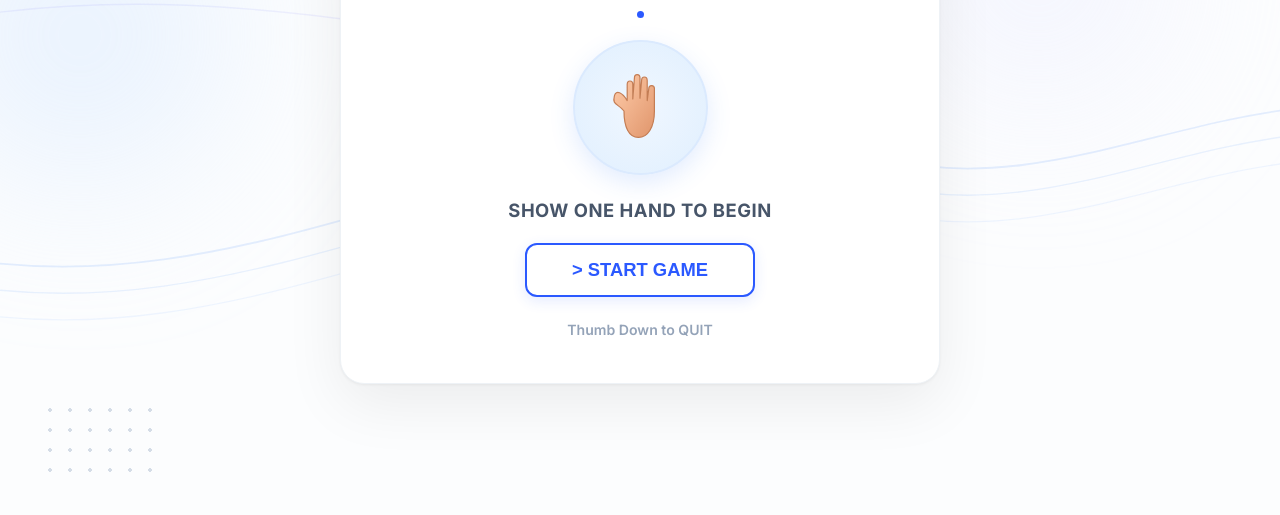
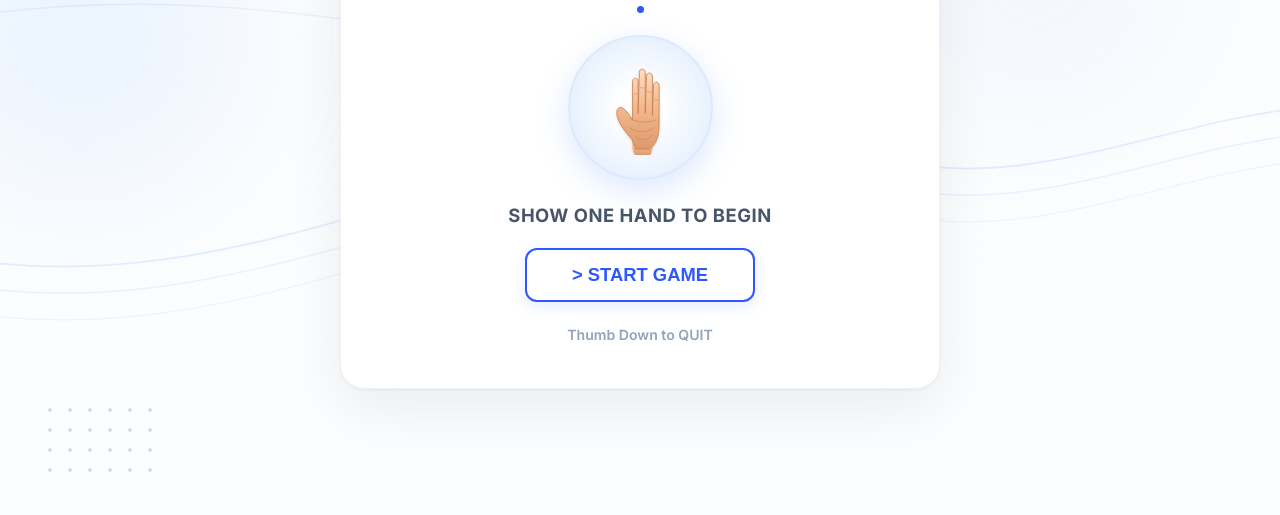
Before and after one commit to Ankit187Kumar/Hand_Maze_Game, a website built with Vite: page web/index.html in a window 1280 px wide. Shown: the part 285-800 px from the top of the page. Built offline with nearby package versions, Linux system fonts and the light colour scheme; no server answers.

Commit message:
Fix duplicate START SCREEN header and enhance realistic open hand palm icon in circle avatar

```diff
--- a/web/index.html
+++ b/web/index.html
@@ -37,21 +37,61 @@
       <div id="ui-layer">
         <!-- Start Screen (Matches exact uploaded design) -->
         <div id="screen-start" class="screen start-screen-card active">
-          <div class="screen-header">START SCREEN</div>
           <h1 class="start-title-main">HAND MAZE</h1>
           <h2 class="start-title-sub">GESTURE ADVENTURE</h2>
           <div class="start-dot-divider"></div>
 
           <div class="start-hand-avatar">
-            <svg viewBox="0 0 100 100" class="hand-palm-svg">
+            <svg viewBox="0 0 200 240" class="hand-palm-svg" xmlns="http://www.w3.org/2000/svg">
               <defs>
-                <linearGradient id="handSkin" x1="0%" y1="0%" x2="100%" y2="100%">
-                  <stop offset="0%" stop-color="#ffccaa"/>
-                  <stop offset="100%" stop-color="#e0956b"/>
+                <linearGradient id="skinGrad" x1="0%" y1="0%" x2="0%" y2="100%">
+                  <stop offset="0%" stop-color="#ffdfc4"/>
+                  <stop offset="40%" stop-color="#f5be93"/>
+                  <stop offset="100%" stop-color="#df986c"/>
                 </linearGradient>
+                <linearGradient id="palmShadow" x1="0%" y1="0%" x2="100%" y2="100%">
+                  <stop offset="0%" stop-color="#f7c59f"/>
+                  <stop offset="100%" stop-color="#d48b5e"/>
+                </linearGradient>
+                <filter id="softShadow" x="-10%" y="-10%" width="120%" height="120%">
+                  <feDropShadow dx="0" dy="4" stdDeviation="3" flood-color="rgba(180, 100, 60, 0.25)"/>
+                </filter>
               </defs>
-              <!-- Palm & 5 Fingers SVG representation -->
-              <path d="M30 55 C22 45 15 48 18 36 C20 28 28 32 34 42 L34 22 C34 16 41 16 41 22 L41 40 L43 14 C43 8 50 8 50 14 L50 39 L52 17 C52 11 59 11 59 17 L59 42 L61 27 C61 22 68 22 68 27 L68 55 C68 75 60 88 48 88 C36 88 30 75 30 55 Z" fill="url(#handSkin)" stroke="#c47d54" stroke-width="1.5" stroke-linejoin="round"/>
+              <g filter="url(#softShadow)">
+                <!-- Wrist -->
+                <path d="M78 200 C78 230, 85 240, 88 240 L122 240 C125 240, 132 230, 132 200 Z" fill="url(#skinGrad)"/>
+                <!-- Palm base & fingers contour -->
+                <path d="M78 200
+                         C65 185, 48 165, 42 145
+                         C36 125, 45 115, 56 122
+                         C65 128, 75 142, 80 152
+                         L80 55
+                         C80 43, 94 43, 94 55
+                         L94 135
+                         L97 32
+                         C97 20, 112 20, 112 32
+                         L112 135
+                         L115 42
+                         C115 30, 130 30, 130 42
+                         L130 140
+                         L133 65
+                         C133 53, 147 53, 147 65
+                         L147 165
+                         C147 195, 138 215, 122 225
+                         L88 225 Z"
+                      fill="url(#skinGrad)" stroke="#c67d4e" stroke-width="2" stroke-linejoin="round"/>
+
+                <!-- Palm Inner Crease Lines for Realism -->
+                <path d="M75 148 C90 158, 115 160, 138 152" fill="none" stroke="#d08658" stroke-width="2" stroke-linecap="round"/>
+                <path d="M70 170 C92 185, 118 185, 135 170" fill="none" stroke="#d08658" stroke-width="1.8" stroke-linecap="round"/>
+                <path d="M85 190 C100 205, 118 205, 128 190" fill="none" stroke="#d08658" stroke-width="1.5" stroke-linecap="round"/>
+
+                <!-- Finger Knuckle Shadows -->
+                <path d="M83 85 Q87 88 91 85" fill="none" stroke="#d08658" stroke-width="1.5" stroke-linecap="round"/>
+                <path d="M100 70 Q104.5 73 109 70" fill="none" stroke="#d08658" stroke-width="1.5" stroke-linecap="round"/>
+                <path d="M118 80 Q122.5 83 127 80" fill="none" stroke="#d08658" stroke-width="1.5" stroke-linecap="round"/>
+                <path d="M136 100 Q140 103 144 100" fill="none" stroke="#d08658" stroke-width="1.5" stroke-linecap="round"/>
+              </g>
             </svg>
           </div>
 
@@ -62,7 +102,6 @@
 
         <!-- Login Screen -->
         <div id="screen-login" class="screen">
-          <div class="screen-header">NAME ENTRY</div>
           <h1 class="title-purple">READY, PLAYER?</h1>
           <p class="subtitle">Enter Your Name</p>
           <div class="input-container">
@@ -75,7 +114,7 @@
 
         <!-- Menu Screen -->
         <div id="screen-menu" class="screen">
-          <div class="screen-header">MAIN MENU</div>
+
           <p class="subtitle">WELCOME BACK,</p>
           <h1 class="title-blue" id="menu-player-name">ANKIT</h1>
           <div class="menu-buttons">
@@ -94,7 +133,6 @@
 
         <!-- How To Play -->
         <div id="screen-how-to-play" class="screen">
-          <div class="screen-header">HOW TO PLAY</div>
           <h1 class="title-purple">HOW TO PLAY</h1>
           <ul class="rules-list">
             <li><span class="rule-num">1</span> <span class="rule-text green">Show ONE hand to the camera.</span></li>
@@ -108,7 +146,6 @@
 
         <!-- High Scores / Leaderboard -->
         <div id="screen-high-scores" class="screen" style="max-width: 720px; width: 90%;">
-          <div class="screen-header">LEADERBOARD</div>
           <h1 class="title-purple" style="font-size:2.5rem; margin-bottom: 5px;">TIME LEADERBOARD</h1>
           <p style="font-size: 0.95rem; color: #777; margin-bottom: 15px;">Ranked by fastest completion time (Lowest time = #1 Rank)</p>
 
--- a/web/style.css
+++ b/web/style.css
@@ -216,12 +216,12 @@ body.app-full-screen #app {
 }
 
 .start-hand-avatar {
-  width: 135px;
-  height: 135px;
+  width: 145px;
+  height: 145px;
   border-radius: 50%;
-  background: radial-gradient(circle, #f0f7ff 0%, #e0effe 100%);
+  background: radial-gradient(circle, #ffffff 20%, #e8f2fe 70%, #d8eaff 100%);
   border: 2px solid #dbeafe;
-  box-shadow: 0 8px 25px rgba(59, 130, 246, 0.15);
+  box-shadow: 0 10px 32px rgba(59, 130, 246, 0.18);
   display: flex;
   justify-content: center;
   align-items: center;
@@ -229,8 +229,9 @@ body.app-full-screen #app {
 }
 
 .hand-palm-svg {
-  width: 80px;
-  height: 80px;
+  width: 95px;
+  height: 95px;
+  display: block;
 }
 
 .start-instruction {
```
